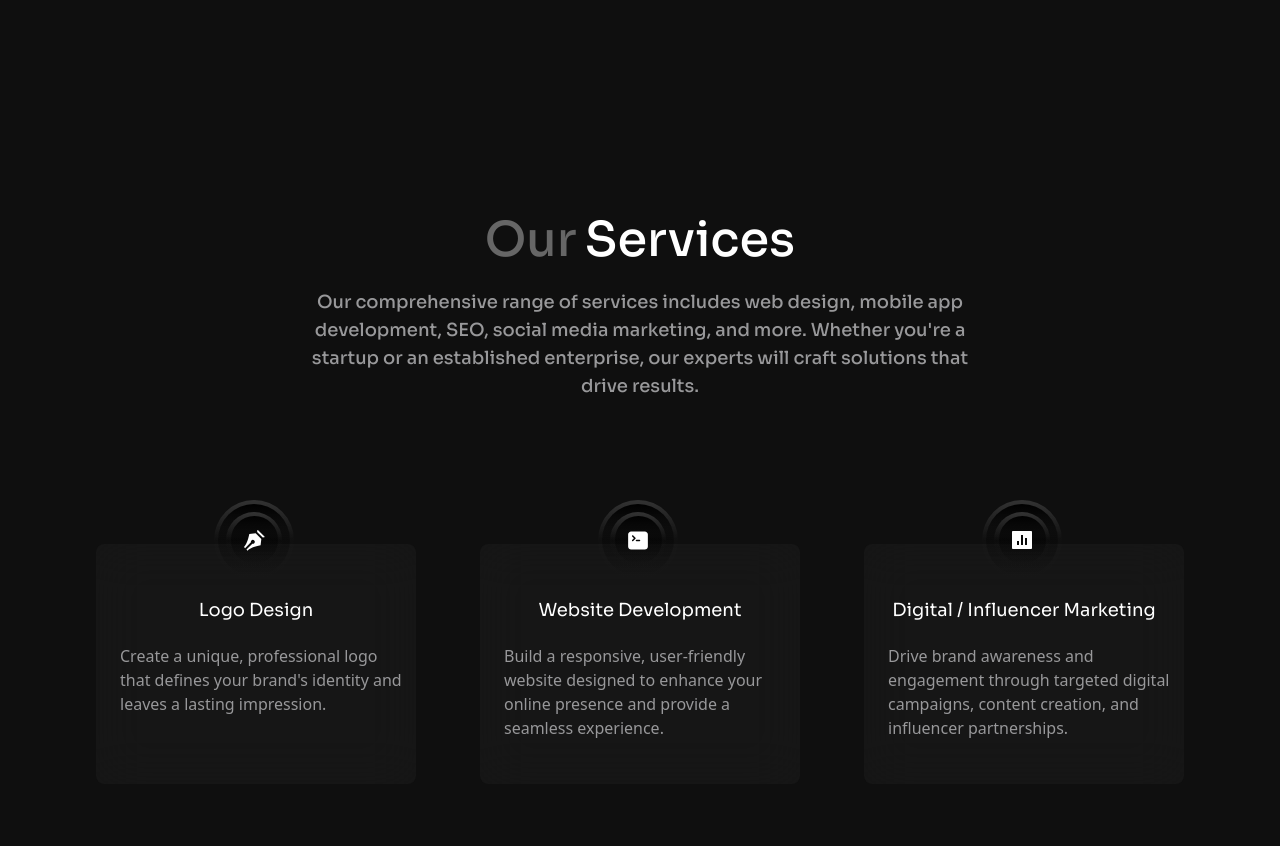
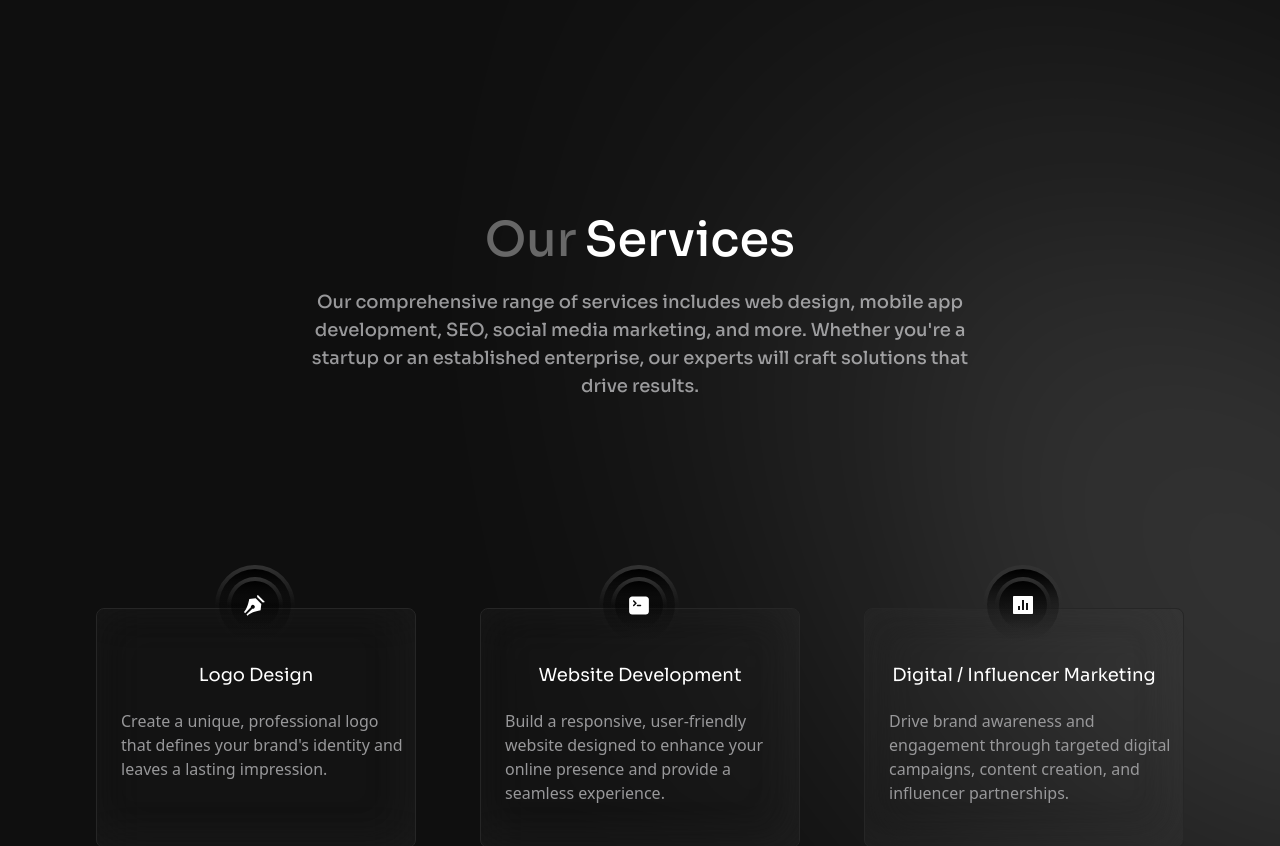
Before and after one commit to nrmd-naveen/aura, a React (Vite) app: page / in a window 1280 px wide. Shown: the part 2660-3506 px from the top of the page. Built offline with nearby package versions, Linux system fonts and the light colour scheme.

Commit message:
Completed Services Section

```diff
--- a/src/assets/sections/HeroSection.tsx
+++ b/src/assets/sections/HeroSection.tsx
@@ -17,7 +17,7 @@ const HeroSection = ({ heroRef }) => {
         </div>
         <div className="w-screen h-screen relative overflow-hidden bg-primary">
           <motion.div
-            style={{ y }}
+            style={{  }}
             className=" flex items-center justify-center absolute z-0 md:right-20 -right-110 md:bottom-0 bottom-[23%] "
           >
             <GraphSVG />
--- a/src/assets/sections/Services.tsx
+++ b/src/assets/sections/Services.tsx
@@ -1,14 +1,27 @@
 import React from "react";
 import { MobileIcon } from "../svg/Icons";
 import { servicesData } from "../utils/config";
+import BgBlur from "../svg/BgBlur";
+import { motion, useScroll, useTransform } from "framer-motion";
 
 
 
 const Services = ({ servicesRef }) => {
+    const { scrollY } = useScroll();
+    let y = useTransform(scrollY, [2600, 3400], ["0%", "50%"]);
     return (
         <>
-            <section ref={servicesRef} id="services" className="h-full flex flex-col gap-8 md:gap-16 items-center justify-center" >
+            <section ref={servicesRef} id="services" className="relative h-full flex flex-col gap-8 md:gap-16 items-center justify-center" >
                 <Heading />
+                <motion.div className="h-full w-full">
+{/*
+                    <motion.div style={{y}} className="absolute -top-10 md:top-90 -left-25 md:-left-180 rotate-[20deg]">
+                        <BgBlur />
+                    </motion.div> */}
+                    <motion.div style={{y}} className="absolute -top-40 md:-top-90 -right-260 md:-right-180">
+                        <BgBlur />
+                    </motion.div>
+                </motion.div>
                 <div className="flex flex-wrap justify-center items-center">
                 {
                     servicesData.map( (service , ind) => <ServiceCard key={ind} data={service} />)
@@ -41,7 +54,7 @@ const Heading = () => {
 const ServiceCard = ({data, key}) => {
 
     return (
-        <div key={key} className="relative h-60 max-w-80 w-[45%] m-[2.5%] bg-white/3 backdrop-blur-xl rounded-lg mt-20">
+        <div key={key} className="relative h-60 max-w-80 w-[45%] m-[2.5%] border-1 border-gray bg-white/2 backdrop-blur-xl shadow-[inset_-12px_-8px_40px_#46464620] hover:shadow-[0px_1px_2px_rgba(100,_100,_100,_1),_0_10px_20px_rgba(204,_204,_204,_0.3)] rounded-lg mt-20 cursor-pointer">
             <div className="absolute  left-[30%] sm:left-[37%] -top-11">
                 <ServiceIcon icon={data.icon} />
             </div>
--- a/src/assets/sections/Testimonials.tsx
+++ b/src/assets/sections/Testimonials.tsx
@@ -5,7 +5,7 @@ const Testimonials = ({ testiRef }) => {
     return <>
         <section id="testimonials" ref={testiRef} className="my-20 md:my-40">
             <Heading />
-            <div className="flex gap-2 mt-10 p-4 animate-infinite-scroll md:animate-infinite-scroll-desk ">
+            <div className="flex gap-2 mt-10 md:mt-20 p-4 animate-infinite-scroll md:animate-infinite-scroll-desk ">
                 {testiData.map((data, index) => (
                     <TestiCard key={index} props={data} />
                 ))}
--- /dev/null
+++ b/src/assets/svg/BgBlur.tsx
@@ -0,0 +1,22 @@
+import React from "react";
+
+const BgBlur = () => {
+    return (
+      <svg height="1555" viewBox="0 0 1246 1248" fill="none" xmlns="http://www.w3.org/2000/svg">
+<g filter="url(#filter0_f_404_17)">
+<path d="M358.5 411C469.004 516.131 680 750.131 834.501 897.5C965.5 727.131 830.498 912.5 895.998 811C789.998 726.5 526 462 403 350C280.5 464.5 418.504 317.131 358.5 411Z" fill="white"/>
+</g>
+<defs>
+<filter id="filter0_f_404_17" x="0.351562" y="0" width="1245.65" height="1247.5" filterUnits="userSpaceOnUse" color-interpolation-filters="sRGB">
+<feFlood flood-opacity="0" result="BackgroundImageFix"/>
+<feBlend mode="normal" in="SourceGraphic" in2="BackgroundImageFix" result="shape"/>
+<feGaussianBlur stdDeviation="175" result="effect1_foregroundBlur_404_17"/>
+</filter>
+</defs>
+</svg>
+
+
+  )
+};
+
+export default BgBlur;
```
